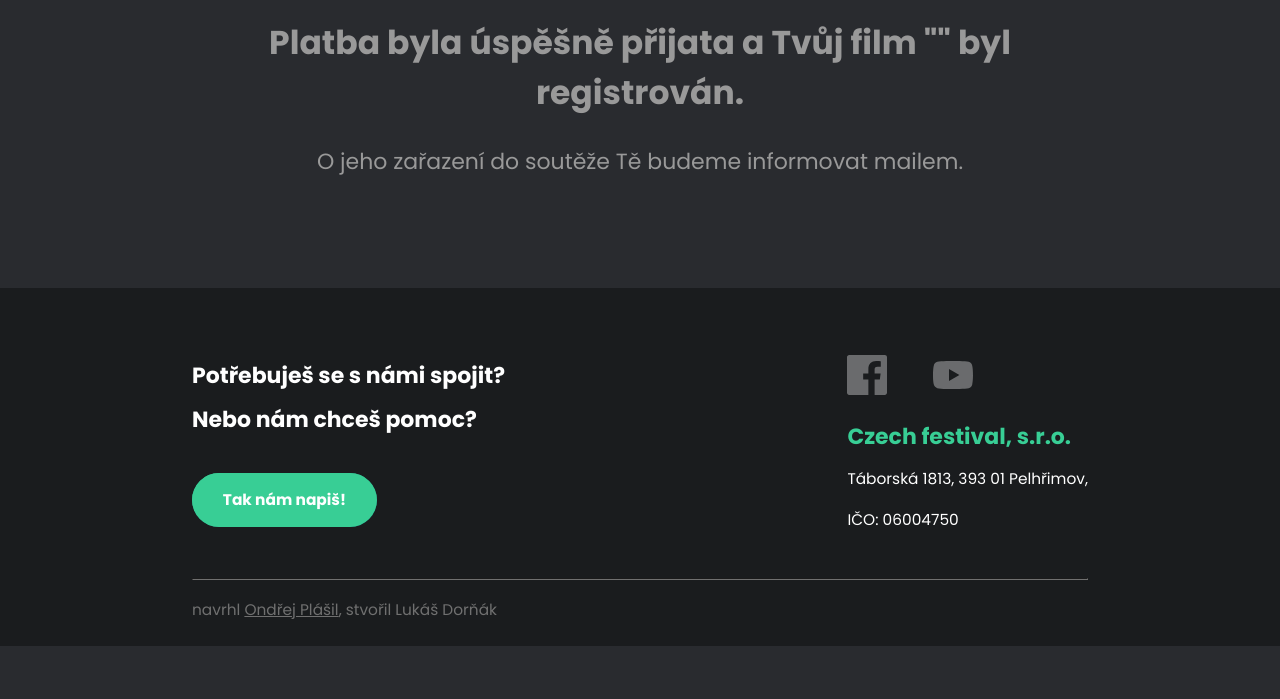
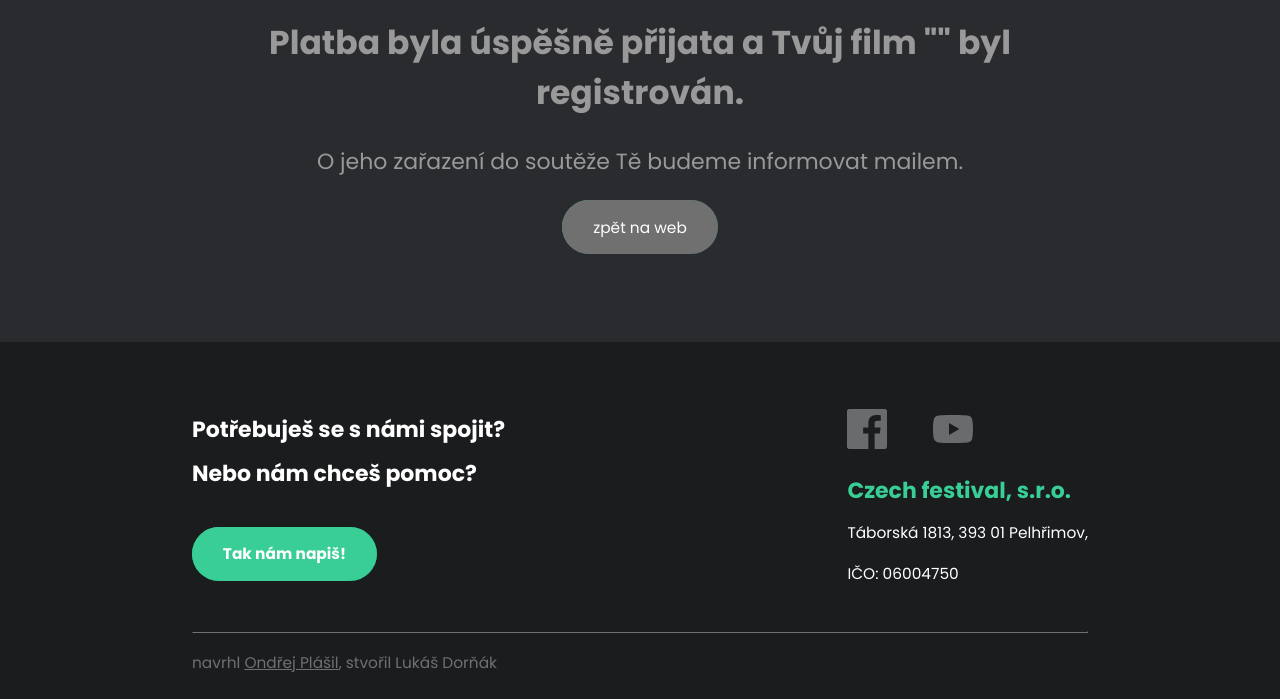
Before and after one commit to lukasdornak/festival, a Django app: template festival/templates/festival/film_registration_paid.html in a window 1280 px wide. Shown: the part 232-931 px from the top of the page. Before the commit the page ends 878 px from the top, so only its background shows below. Run offline with Django 3.2, Linux system fonts and the light colour scheme; the template is opened without the code that fills it, so the values that code supplies are empty.

Commit message:
add "back to web" button

```diff
--- a/festival/templates/festival/film_registration_paid.html
+++ b/festival/templates/festival/film_registration_paid.html
@@ -4,11 +4,12 @@
     <h1>{% trans 'jejda.' %}</h1>
     <h2>{% trans 'Něco se pokazilo a platba nebyla dokončena.' %}</h2>
     <p>{% blocktrans with name=film.name %}Tvůj film "{{ name }}" registrujeme, ale nebude zařazen do soutěže, pokud nebude zaplacen registrační poplatek.{% endblocktrans %}</p>
-    <a href="{% trans '/opakovat-platbu/' %}{{ payment_id }}/" class="button" style="text-decoration: none"><div>{% trans 'Zkus to znova' %}</div></a>{% elif status == 4 %}
+    <a href="{% trans '/opakovat-platbu/' %}{{ payment_id }}/" class="button" style="text-decoration: none"><div>{% trans 'zkus to znova' %}</div></a>{% elif status == 4 %}
     <h1>{% trans 'jejda.' %}</h1>
     <h2>{% trans 'Objevil se problém s platební bránou.' %}</h2>
     <p>{% trans 'Jakmile ho vyřešíme, dáme Ti vědět mailem.' %}</p>{% else %}
     <h1>{% trans 'díky.' %}</h1>
     <h2>{% blocktrans with name=film.name %}Platba byla úspěšně přijata a Tvůj film "{{ name }}" byl registrován.{% endblocktrans %}</h2>
     <p>{% trans 'O jeho zařazení do soutěže Tě budeme informovat mailem.' %}</p>{% endif %}
+    <a href="/"><div class="button smaller_at_larger"><div>{% trans 'zpět na web' %}</div></div></a>
 {% endblock %}
--- a/festival/templates/festival/tor.html
+++ b/festival/templates/festival/tor.html
@@ -3,4 +3,5 @@
 {% block text %}{% if request.LANGUAGE_CODE == 'en' %}
     {{ texts.tor_en|safe }}{% else %}
     {{ texts.tor|safe }}{% endif %}
+    <a href="/"><div class="button smaller_at_larger"><div>{% trans 'zpět na web' %}</div></div></a>
 {% endblock %}
```
